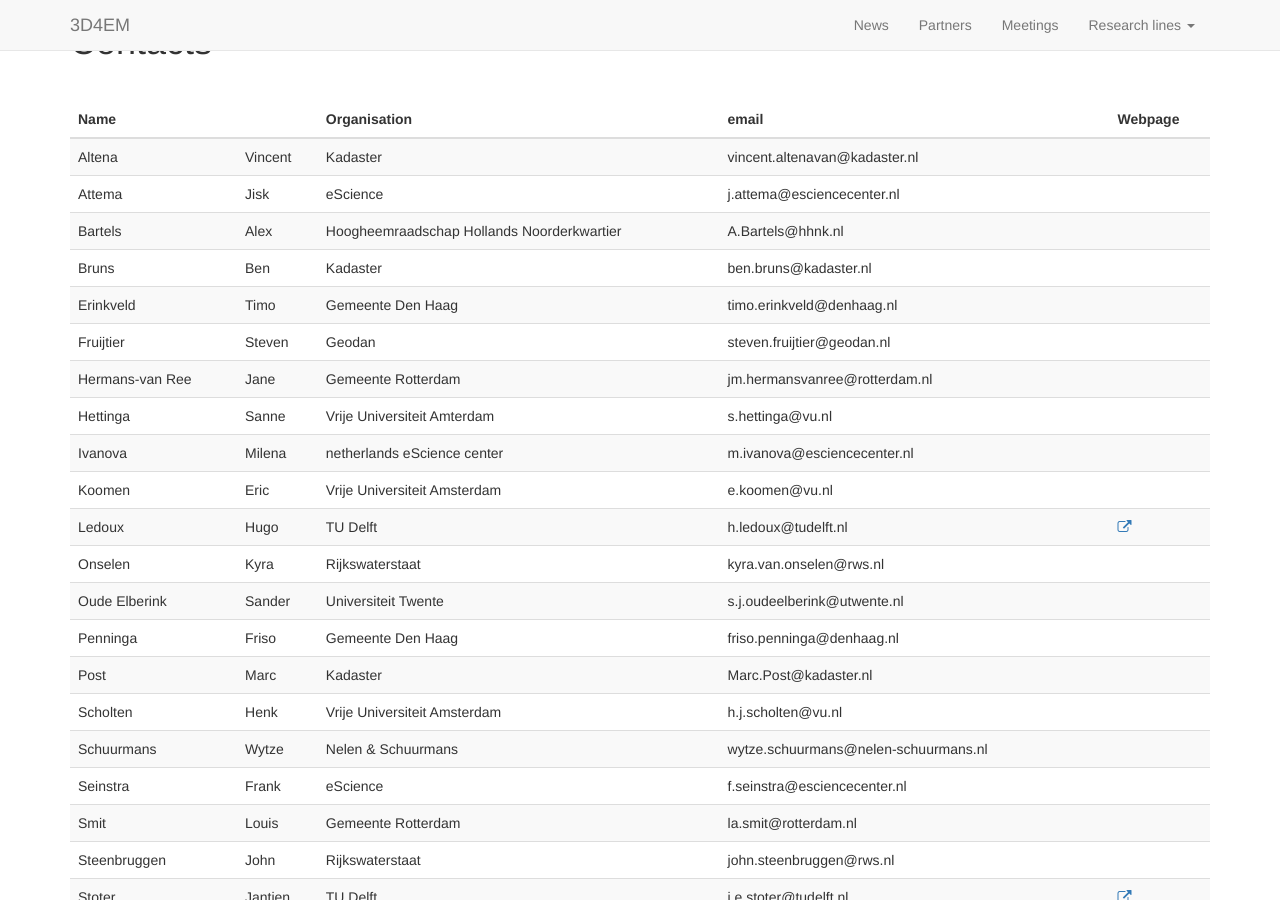
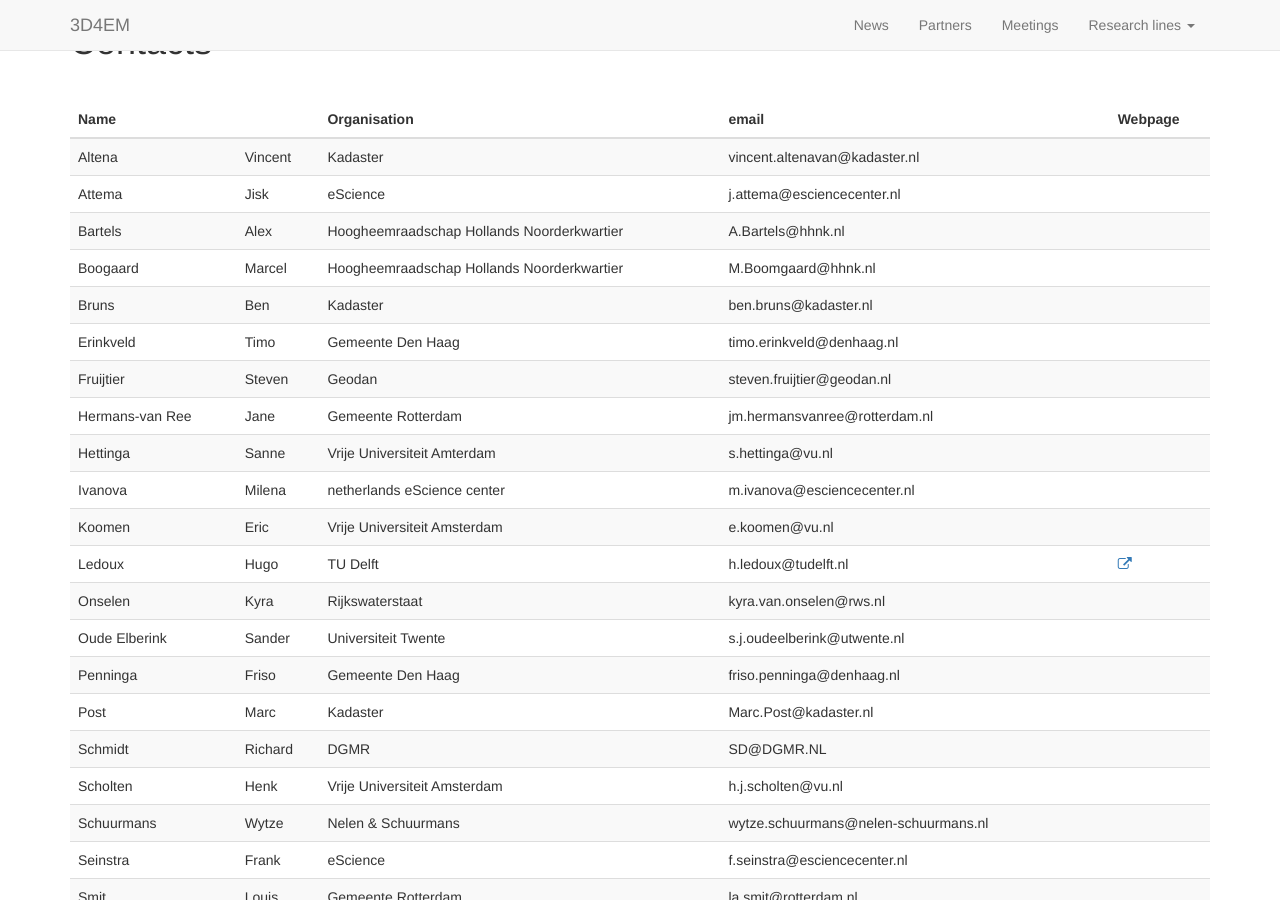
Before and after one commit to tudelft3d/website-3d4em, a Jekyll site: the page built from partners/index.md, in a window 1280 px wide and 900 px high, scrolled down 605 px. Built offline with Jekyll 4.4.1, drawn with Linux system fonts in a browser that asks for light colours; nearby versions of some CDN libraries.

Commit message:
Updates names

```diff
--- a/_data/people.yml
+++ b/_data/people.yml
@@ -133,6 +133,18 @@
   email:   A.Bartels@hhnk.nl
   # url:
 
+- surname: Boogaard
+  name:    Marcel
+  org:     Hoogheemraadschap Hollands Noorderkwartier
+  email:   M.Boomgaard@hhnk.nl
+  # url:
+
+- surname: Schmidt
+  name:    Richard
+  org:     DGMR
+  email:   SD@DGMR.NL
+  # url:
+
 - surname: Smit
   name:    Louis
   org:     Gemeente Rotterdam
```
